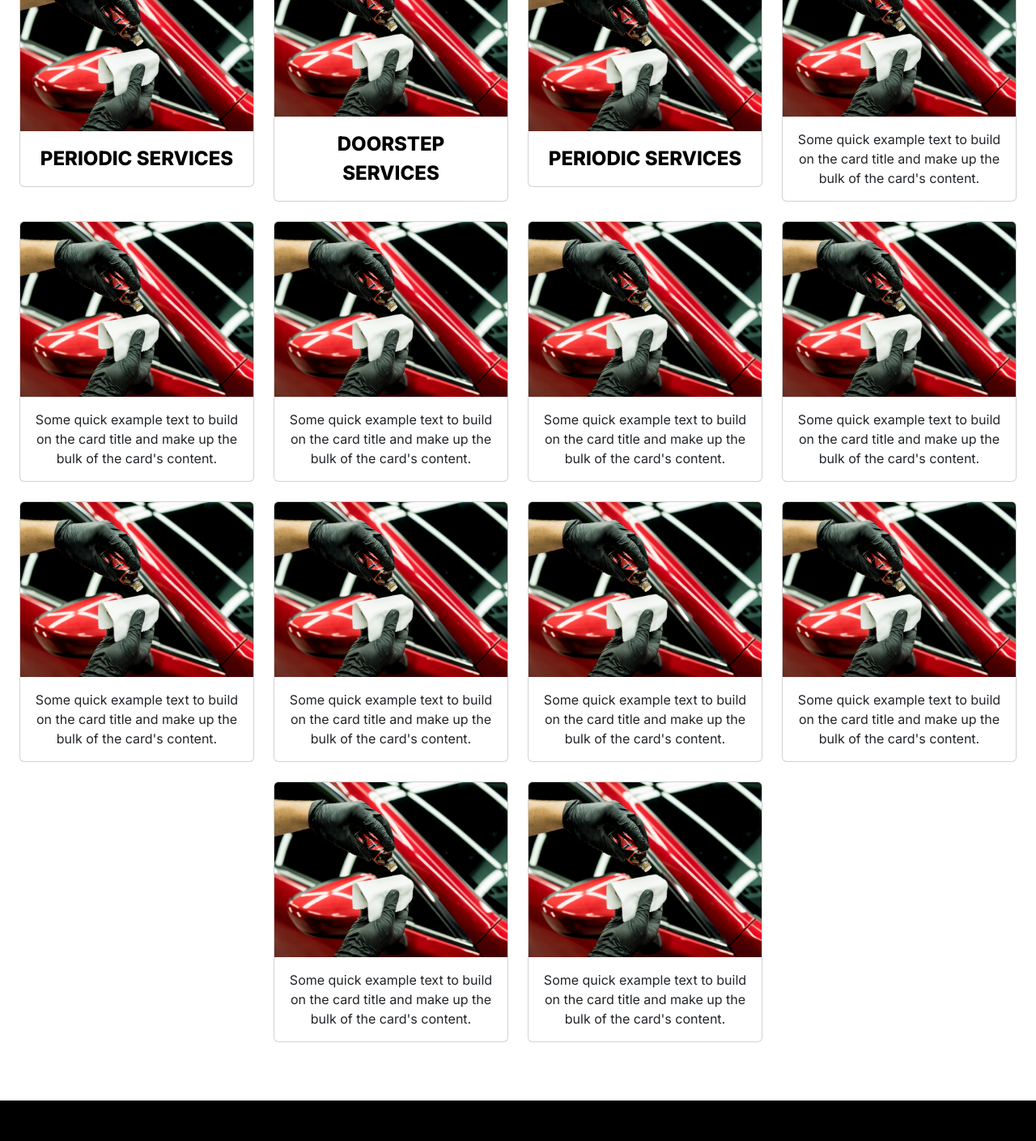
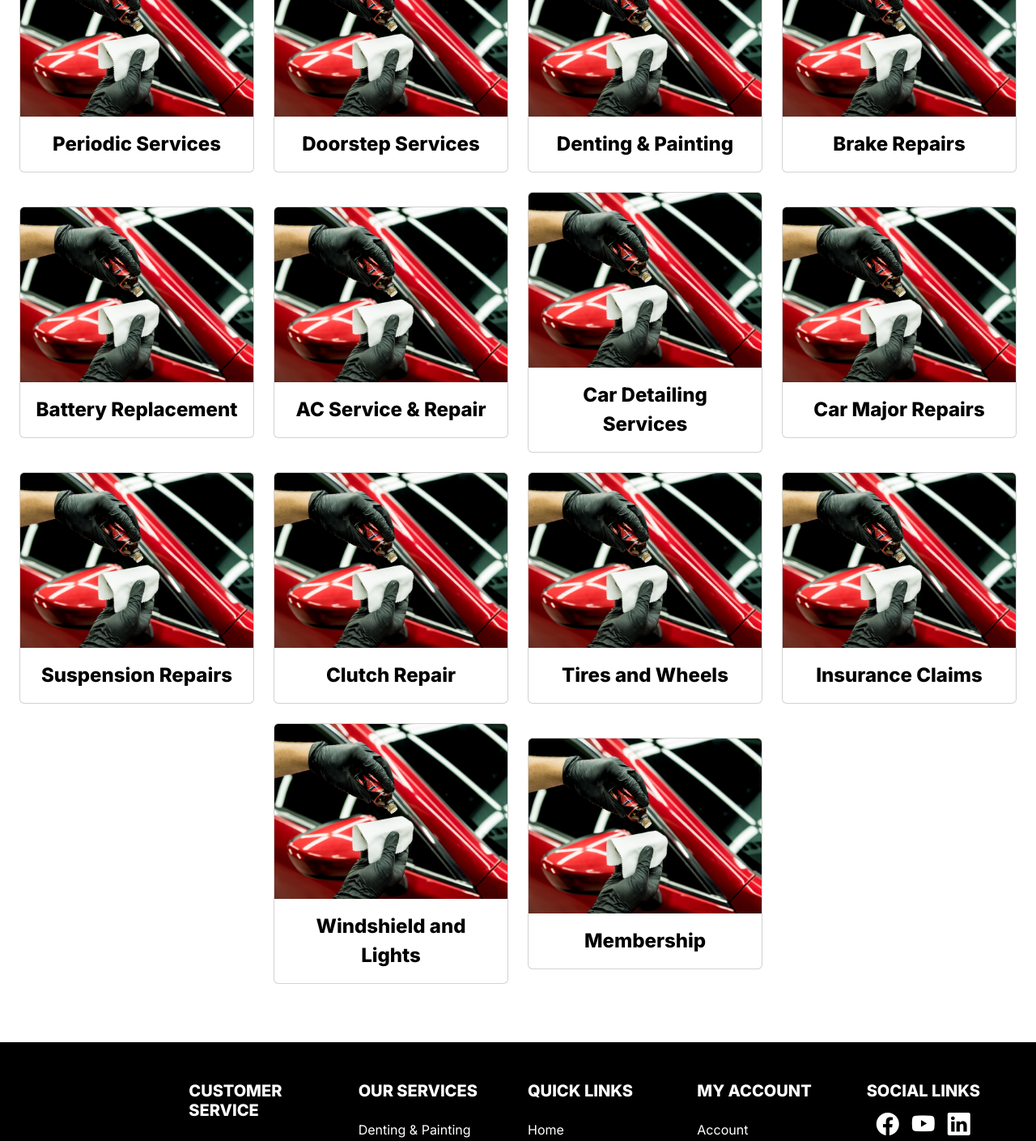
Before and after one commit to jaspherbagor/AutoConnect, a React (Create React App) app in the folder front-end/: page /services in a window 1280 px wide. Shown: the part 287-1696 px from the top of the page at 81% size. Built offline with nearby package versions, Linux system fonts and the light colour scheme.

Commit message:
updated the name of the services

```diff
--- a/front-end/src/components/pages/client/services.jsx
+++ b/front-end/src/components/pages/client/services.jsx
@@ -15,7 +15,7 @@ const Services = () => {
                   <div className="card mb-4">
                     <img src="../images/car_detailing.png" className="card-img-top img-fluid" alt="..."/>
                     <div className="card-body py-3">
-                      <a className="card-text text-center fs-4 text-black text-decoration-none fw-bold">PERIODIC SERVICES</a>
+                      <a className="card-text text-center fs-4 text-black text-decoration-none fw-bold">Periodic Services</a>
                     </div>
                   </div>
                 </div>
@@ -23,7 +23,7 @@ const Services = () => {
                   <div className="card mb-4">
                       <img src="../images/car_detailing.png" className="card-img-top img-fluid" alt="..."/>
                       <div className="card-body py-3">
-                        <a className="card-text text-center fs-4 text-black text-decoration-none fw-bold">DOORSTEP SERVICES</a>
+                        <a className="card-text text-center fs-4 text-black text-decoration-none fw-bold">Doorstep Services</a>
                       </div>
                     </div>
                   </div>
@@ -31,15 +31,15 @@ const Services = () => {
                   <div className="card mb-4">
                       <img src="../images/car_detailing.png" className="card-img-top img-fluid" alt="..."/>
                       <div className="card-body py-3">
-                        <a className="card-text text-center fs-4 text-black text-decoration-none fw-bold">PERIODIC SERVICES</a>
+                        <a className="card-text text-center fs-4 text-black text-decoration-none fw-bold">Denting & Painting</a>
                       </div>
                     </div>
                   </div>
                 <div className="col-lg-3 col-md-4 col-sm-6 col-12">
                   <div className="card mb-4">
                       <img src="../images/car_detailing.png" className="card-img-top img-fluid" alt="..."/>
-                      <div className="card-body">
-                        <p className="card-text">Some quick example text to build on the card title and make up the bulk of the card's content.</p>
+                      <div className="card-body py-3">
+                        <a className="card-text text-center fs-4 text-black text-decoration-none fw-bold">Brake Repairs</a>
                       </div>
                     </div>
                   </div>
@@ -49,32 +49,32 @@ const Services = () => {
                 <div className="col-lg-3 col-md-4 col-sm-6 col-12">
                   <div className="card mb-4">
                     <img src="../images/car_detailing.png" className="card-img-top img-fluid" alt="..."/>
-                    <div className="card-body">
-                      <p className="card-text">Some quick example text to build on the card title and make up the bulk of the card's content.</p>
+                    <div className="card-body py-3">
+                      <a className="card-text text-center fs-4 text-black text-decoration-none fw-bold">Battery Replacement</a>
                     </div>
                   </div>
                 </div>
                 <div className="col-lg-3 col-md-4 col-sm-6 col-12">
                   <div className="card mb-4">
                       <img src="../images/car_detailing.png" className="card-img-top img-fluid" alt="..."/>
-                      <div className="card-body">
-                        <p className="card-text">Some quick example text to build on the card title and make up the bulk of the card's content.</p>
+                      <div className="card-body py-3">
+                        <a className="card-text text-center fs-4 text-black text-decoration-none fw-bold">AC Service & Repair</a>
                       </div>
                     </div>
                   </div>
                 <div className="col-lg-3 col-md-4 col-sm-6 col-12">
                   <div className="card mb-4">
                       <img src="../images/car_detailing.png" className="card-img-top img-fluid" alt="..."/>
-                      <div className="card-body">
-                        <p className="card-text">Some quick example text to build on the card title and make up the bulk of the card's content.</p>
+                      <div className="card-body py-3">
+                        <a className="card-text text-center fs-4 text-black text-decoration-none fw-bold">Car Detailing Services</a>
                       </div>
                     </div>
                   </div>
                 <div className="col-lg-3 col-md-4 col-sm-6 col-12">
                   <div className="card mb-4">
                       <img src="../images/car_detailing.png" className="card-img-top img-fluid" alt="..."/>
-                      <div className="card-body">
-                        <p className="card-text">Some quick example text to build on the card title and make up the bulk of the card's content.</p>
+                      <div className="card-body py-3">
+                        <a className="card-text text-center fs-4 text-black text-decoration-none fw-bold">Car Major Repairs</a>
                       </div>
                     </div>
                   </div>
@@ -84,32 +84,32 @@ const Services = () => {
                 <div className="col-lg-3 col-md-4 col-sm-6 col-12">
                   <div className="card mb-4">
                     <img src="../images/car_detailing.png" className="card-img-top img-fluid" alt="..."/>
-                    <div className="card-body">
-                      <p className="card-text">Some quick example text to build on the card title and make up the bulk of the card's content.</p>
+                    <div className="card-body py-3">
+                      <a className="card-text text-center fs-4 text-black text-decoration-none fw-bold">Suspension Repairs</a>
                     </div>
                   </div>
                 </div>
                 <div className="col-lg-3 col-md-4 col-sm-6 col-12">
                   <div className="card mb-4">
                     <img src="../images/car_detailing.png" className="card-img-top img-fluid" alt="..."/>
-                      <div className="card-body">
-                        <p className="card-text">Some quick example text to build on the card title and make up the bulk of the card's content.</p>
+                    <div className="card-body py-3">
+                      <a className="card-text text-center fs-4 text-black text-decoration-none fw-bold">Clutch Repair</a>
                     </div>
                   </div>
                 </div>
                 <div className="col-lg-3 col-md-4 col-sm-6 col-12">
                   <div className="card mb-4">
                       <img src="../images/car_detailing.png" className="card-img-top img-fluid" alt="..."/>
-                      <div className="card-body">
-                        <p className="card-text">Some quick example text to build on the card title and make up the bulk of the card's content.</p>
+                      <div className="card-body py-3">
+                        <a className="card-text text-center fs-4 text-black text-decoration-none fw-bold">Tires and Wheels</a>
                       </div>
                     </div>
                   </div>
                 <div className="col-lg-3 col-md-4 col-sm-6 col-12">
                   <div className="card mb-4">
                     <img src="../images/car_detailing.png" className="card-img-top img-fluid" alt="..."/>
-                      <div className="card-body">
-                        <p className="card-text">Some quick example text to build on the card title and make up the bulk of the card's content.</p>
+                    <div className="card-body py-3">
+                      <a className="card-text text-center fs-4 text-black text-decoration-none fw-bold">Insurance Claims</a>
                     </div>
                   </div>
                 </div>
@@ -119,16 +119,16 @@ const Services = () => {
                 <div className="col-lg-3 col-md-4 col-sm-6 col-12">
                   <div className="card mb-4">
                     <img src="../images/car_detailing.png" className="card-img-top img-fluid" alt="..."/>
-                    <div className="card-body">
-                      <p className="card-text">Some quick example text to build on the card title and make up the bulk of the card's content.</p>
+                    <div className="card-body py-3">
+                      <a className="card-text text-center fs-4 text-black text-decoration-none fw-bold">Windshield and Lights</a>
                     </div>
                   </div>
                 </div>
                 <div className="col-lg-3 col-md-4 col-sm-6 col-12">
                   <div className="card mb-4">
                       <img src="../images/car_detailing.png" className="card-img-top img-fluid" alt="..."/>
-                      <div className="card-body">
-                        <p className="card-text">Some quick example text to build on the card title and make up the bulk of the card's content.</p>
+                      <div className="card-body py-3">
+                        <a className="card-text text-center fs-4 text-black text-decoration-none fw-bold">Membership</a>
                       </div>
                     </div>
                   </div>
```
Lines whose indentation alone changed are shown as unchanged.
